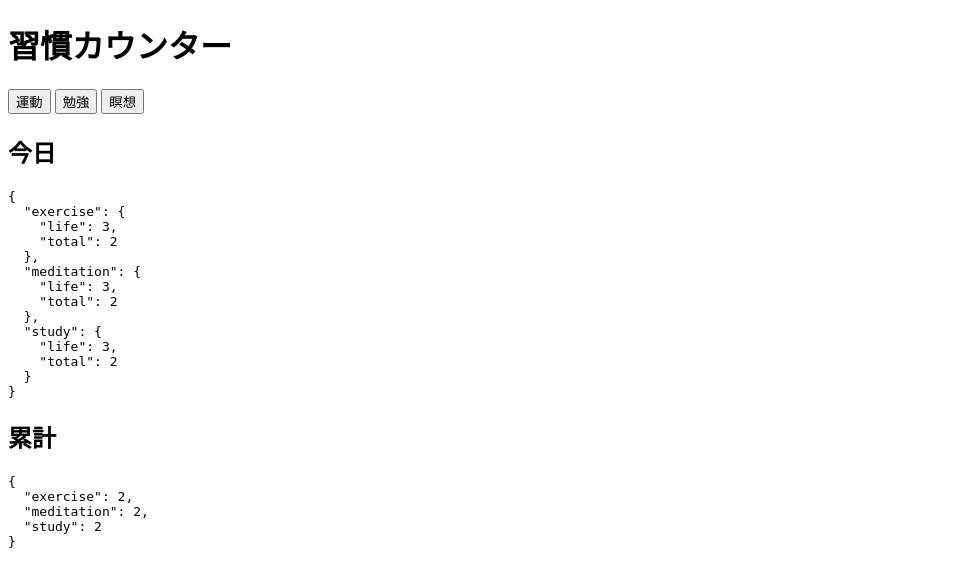
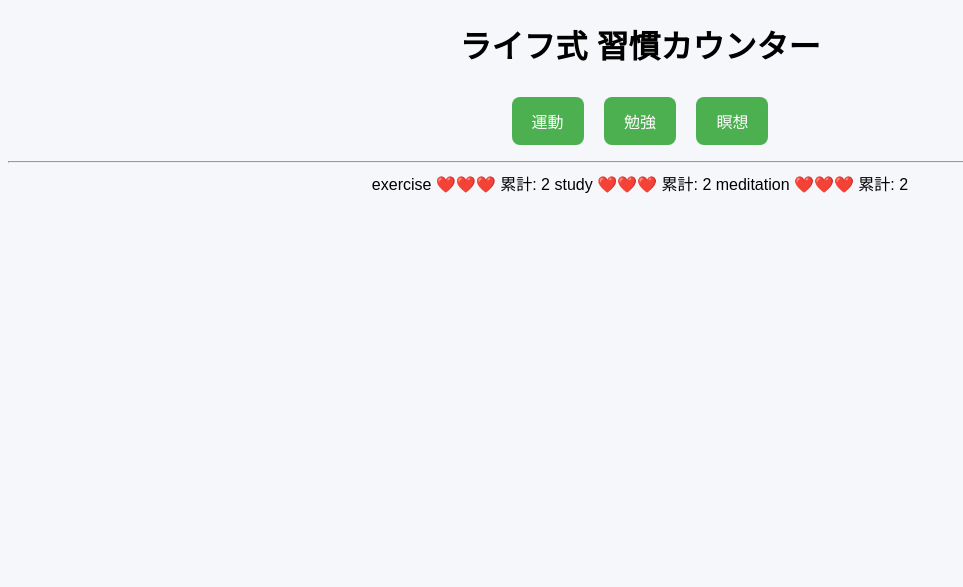
Before and after one commit to yol-science/habit-counter, a Flask app: page / in a window 1280 px wide. Shown: the top 587 px of the page, without its empty margins (0-963 px from the left). Run offline with Flask 3, Linux system fonts and the light colour scheme; data comes from the database, SQL or seed files in the repository; both versions use the stored data as it was after the commit.

Commit message:
Implement 10-step life recovery system

```diff
--- a/app.py
+++ b/app.py
@@ -38,7 +38,7 @@ def init_db():
 init_db()
 
 # ======================
-# 🧠 ライフ更新ロジック
+# 🧠 ライフ更新ロジック　（最重要）
 # ======================
 
 def update_life(habit):
@@ -85,7 +85,7 @@ def index():
     return render_template("index.html")
 
 # --------------------
-# カウント追加API
+# カウント追加API　実際の操作部分
 # --------------------
 @app.route("/api/add", methods=["POST"])
 def add_count():
@@ -118,8 +118,13 @@ def add_count():
         return jsonify({"message": "Life is zero. Reset required.", "life": life, "total": total_count})
 
     # カウント実行
+    previous_total = total_count
     total_count += 1
-    life = 3
+
+    # 10の倍数をまたいだらライフ+1（最大3）
+    if previous_total // 10 < total_count // 10:
+        if life < 3:
+            life += 1
 
     c.execute("""
         UPDATE habits
--- a/templates/index.html
+++ b/templates/index.html
@@ -3,22 +3,48 @@
 <head>
 <meta charset="UTF-8">
 <title>習慣カウンター</title>
+<style>
+body{
+  font-family: Arial, sans-serif;
+  text-align: center;
+  background-color: #f5f7fa;
+}
+
+button{
+  padding: 12px 20px;
+  margin: 8px;
+  font-size: 16px;
+  border-radius: 8px;
+  border: none;
+  cursor: pointer;
+  background-color: #4CAF50;
+  color: white;
+}
+
+button:hover{
+  background-color: #45a049;
+}
+</style>
 </head>
 <body>
 
-<h1>習慣カウンター</h1>
+<h1>ライフ式 習慣カウンター</h1>
 
-<button onclick="add('exercise')">運動</button>
-<button onclick="add('study')">勉強</button>
-<button onclick="add('meditation')">瞑想</button>
+<div id="buttons">
+  <button onclick="add('exercise')">運動</button>
+  <button onclick="add('study')">勉強</button>
+  <button onclick="add('meditation')">瞑想</button>
+</div>
 
-<h2>今日</h2>
-<pre id="today"></pre>
+<hr>
 
-<h2>累計</h2>
-<pre id="total"></pre>
+<div id="status"></div>
 
 <script>
+function heart(life){
+  return "❤️".repeat(life) + "🖤".repeat(3-life)
+}
+
 function add(activity){
   fetch("/api/add",{
     method:"POST",
@@ -30,11 +56,24 @@ function add(activity){
 function refresh(){
   fetch("/api/today")
     .then(r=>r.json())
-    .then(d=>today.textContent=JSON.stringify(d,null,2))
+    .then(data=>{
+      const order = ["exercise", "study", "meditation"]
 
-  fetch("/api/total")
-    .then(r=>r.json())
-    .then(d=>total.textContent=JSON.stringify(d,null,2))
+      let output=""
+
+      order.forEach(key=>{
+        if(data[key]){
+          output += `
+${key}
+${heart(data[key].life)}
+累計: ${data[key].total}
+
+`
+        }
+      })
+
+      document.getElementById("status").textContent=output
+    })
 }
 
 refresh()
```
Also changed, not shown: counter.db.
